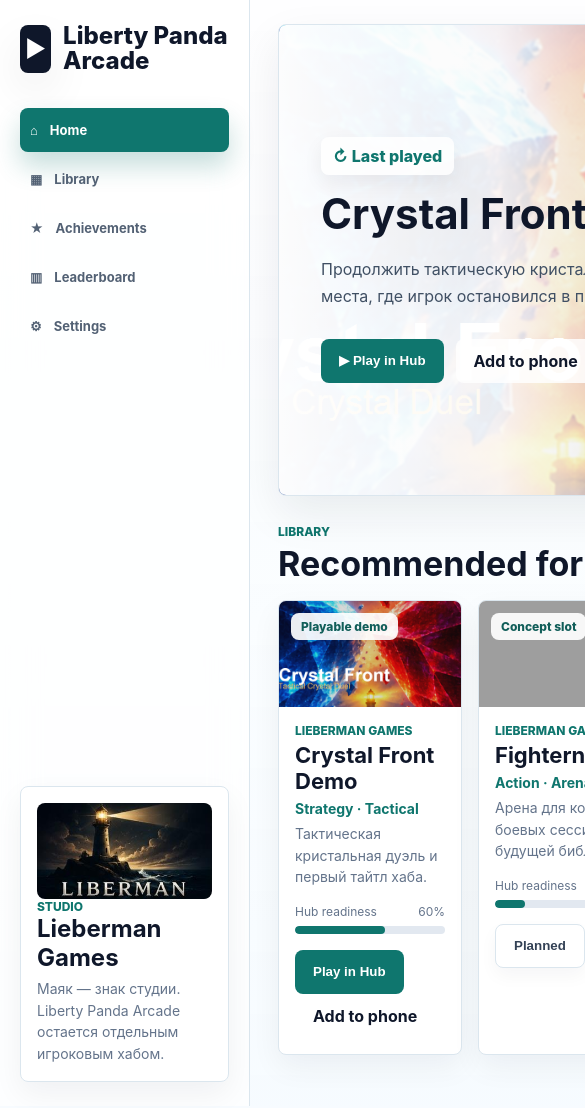
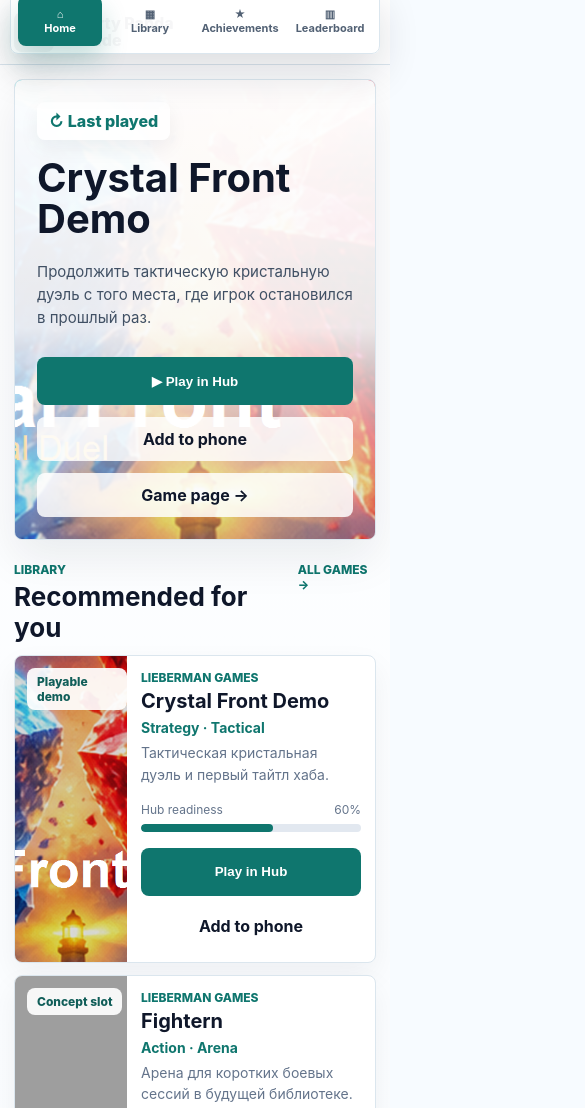
Before and after one commit to libertypandaa/liberty-panda-arcade, a plain HTML site: page docs/index.html in a window 390 px wide. Shown: the top 1108 px of the page, 585 px wide, since content can reach past the window. Drawn offline with Linux system fonts and the light colour scheme; grey boxes are pictures that could not be loaded.

Commit message:
Add mobile responsive layouts

```diff
--- a/docs/index.html
+++ b/docs/index.html
@@ -2,7 +2,7 @@
 <html lang="ru">
   <head>
     <meta charset="utf-8" />
-    <meta name="viewport" content="width=1240" />
+    <meta name="viewport" content="width=device-width, initial-scale=1" />
     <meta name="theme-color" content="#0f172a" />
     <meta
       name="description"
@@ -790,6 +790,192 @@
           width: auto;
         }
       }
+
+      @media (max-width: 760px) {
+        body {
+          min-width: 0;
+          overflow-x: hidden;
+          padding-bottom: calc(84px + env(safe-area-inset-bottom));
+        }
+
+        .app {
+          width: 100%;
+          min-width: 0;
+          display: block;
+        }
+
+        .sidebar {
+          position: sticky;
+          top: 0;
+          z-index: 12;
+          min-height: 0;
+          border-right: 0;
+          border-bottom: 1px solid var(--line);
+          padding: calc(12px + env(safe-area-inset-top)) 14px 12px;
+          background: rgba(255, 255, 255, 0.94);
+          backdrop-filter: blur(18px);
+        }
+
+        .brand {
+          gap: 10px;
+        }
+
+        .brand-mark {
+          width: 40px;
+          height: 40px;
+          font-size: 18px;
+        }
+
+        .brand-title {
+          max-width: 150px;
+          font-size: 16px;
+          line-height: 1.08;
+        }
+
+        .sidebar .studio-card {
+          display: none;
+        }
+
+        .sidebar .nav {
+          position: fixed;
+          left: 10px;
+          right: 10px;
+          bottom: calc(10px + env(safe-area-inset-bottom));
+          z-index: 20;
+          display: grid;
+          grid-template-columns: repeat(4, minmax(0, 1fr));
+          gap: 6px;
+          border: 1px solid var(--line);
+          border-radius: 8px;
+          padding: 7px;
+          background: rgba(255, 255, 255, 0.96);
+          box-shadow: 0 18px 40px rgba(15, 23, 42, 0.14);
+        }
+
+        .nav a {
+          min-height: 50px;
+          padding: 6px;
+          justify-content: center;
+          flex-direction: column;
+          gap: 2px;
+          font-size: 11px;
+          line-height: 1.1;
+        }
+
+        .nav a[href="#settings"] {
+          display: none;
+        }
+
+        .main {
+          padding: 14px 14px 18px;
+        }
+
+        .feature {
+          min-height: 440px;
+        }
+
+        .feature::after {
+          background: linear-gradient(
+            180deg,
+            rgba(255, 255, 255, 0.99) 0%,
+            rgba(255, 255, 255, 0.9) 54%,
+            rgba(255, 255, 255, 0.16) 100%
+          );
+        }
+
+        .feature-content {
+          min-height: 440px;
+          padding: 22px;
+          justify-content: flex-start;
+        }
+
+        .feature h2 {
+          font-size: 40px;
+        }
+
+        .feature p {
+          max-width: 100%;
+          font-size: 15px;
+          line-height: 1.55;
+        }
+
+        .actions {
+          flex-direction: column;
+        }
+
+        .button {
+          width: 100%;
+          min-height: 48px;
+        }
+
+        .library-head {
+          margin: 22px 0 12px;
+          align-items: start;
+        }
+
+        .library-head h2 {
+          font-size: 26px;
+        }
+
+        .games {
+          grid-template-columns: 1fr;
+          gap: 12px;
+        }
+
+        .game-card {
+          display: grid;
+          grid-template-columns: 112px minmax(0, 1fr);
+          min-height: 180px;
+        }
+
+        .cover {
+          aspect-ratio: auto;
+          min-height: 100%;
+        }
+
+        .game-body {
+          padding: 14px;
+        }
+
+        .game-body .button + .button,
+        .game-body .button + button,
+        .game-body button + .button {
+          margin-top: 8px;
+        }
+
+        .game-body h3 {
+          font-size: 20px;
+        }
+
+        .rail {
+          display: grid;
+          border-left: 0;
+          padding: 0 14px 18px;
+          background: transparent;
+        }
+
+        .profile,
+        .side-card {
+          padding: 16px;
+        }
+
+        .studio-block {
+          display: none;
+        }
+
+        .metrics {
+          grid-template-columns: repeat(3, minmax(0, 1fr));
+        }
+
+        .metric strong {
+          font-size: 16px;
+        }
+
+        .close-game {
+          top: calc(12px + env(safe-area-inset-top));
+          right: 12px;
+        }
+      }
     </style>
   </head>
   <body>
```
Also changed, not shown: docs/games/crystal-front/index.html (+100 -1 lines).
